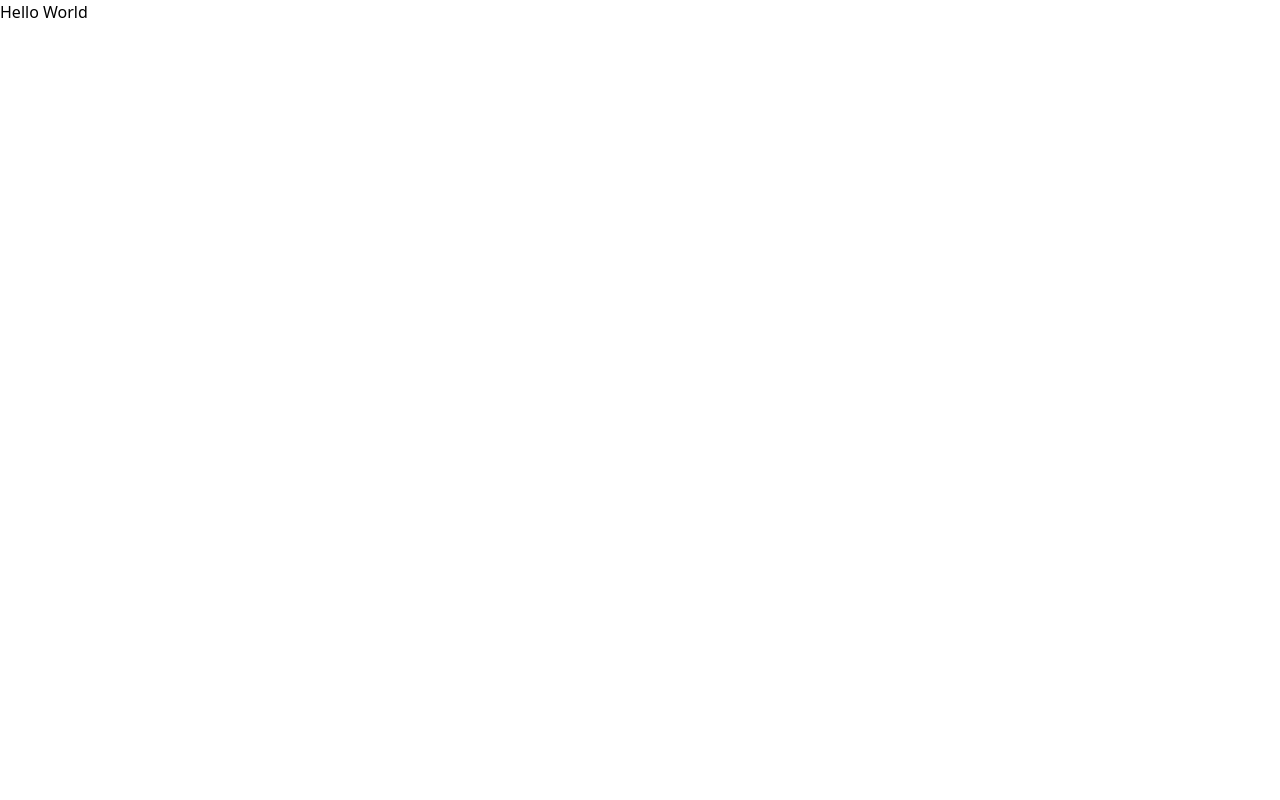
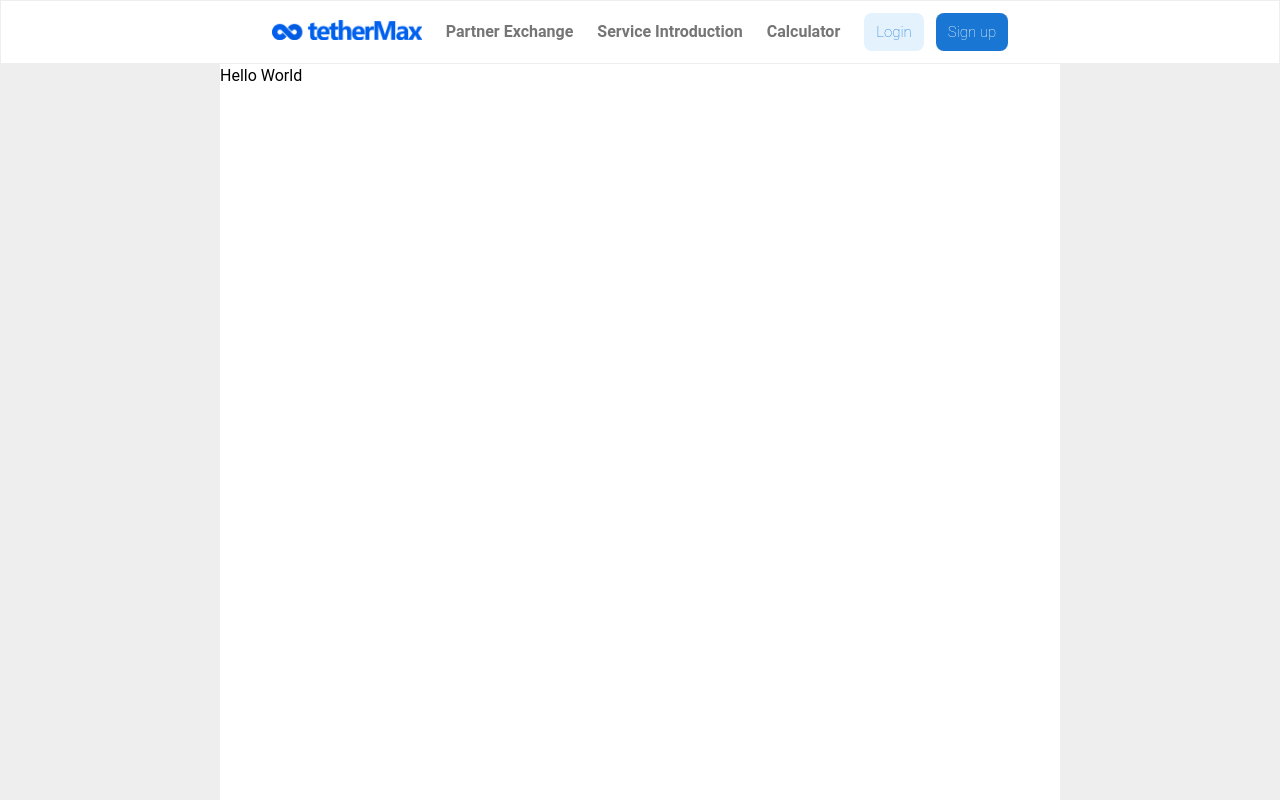
Before and after one commit to MuhammadAinurR/tetherMax-clone, a Next.js app: page / in a window 1280 px wide. Built offline with nearby package versions, Linux system fonts and the light colour scheme.

Commit message:
feat: navbar and layout

```diff
--- /dev/null
+++ b/src/app/(home)/affiliated/page.js
@@ -0,0 +1,3 @@
+export default function Affiliated() {
+    return <div>Affiliated</div>;
+}
--- a/src/app/(home)/layout.js
+++ b/src/app/(home)/layout.js
@@ -1,15 +1,19 @@
+import Navbar from "@/components/Navbar";
 import "./../globals.css";
 
 export const metadata = {
-  title: "Create Next App",
-  description: "Generated by create next app",
+  title: "tetherMax - Get your crypto trading fee back in real time!",
+  description: "tethermax.io",
 };
 
 export default function RootLayout({ children }) {
   return (
     <html lang="en">
       <body>
-        {children}
+        <Navbar />
+        <div className="bg-gray-200 min-h-screen pt-16 flex justify-center">
+          <div className="w-[840px] bg-white">{children}</div>
+        </div>
       </body>
     </html>
   );
--- /dev/null
+++ b/src/app/(home)/payback/page.js
@@ -0,0 +1,3 @@
+export default function Payback() {
+    return <div>Payback</div>;
+}
--- /dev/null
+++ b/src/app/(home)/service-intro/page.js
@@ -0,0 +1,3 @@
+export default function ServiceIntro() {
+    return <div>ServiceIntro</div>;
+}
--- /dev/null
+++ b/src/components/Navbar.js
@@ -0,0 +1,71 @@
+"use client";
+import Image from "next/image";
+import Link from "next/link";
+import { usePathname } from "next/navigation";
+
+export default function Navbar() {
+  const pathname = usePathname();
+
+  const isActive = (path) => pathname === path;
+
+  return (
+    <div className="fixed top-0 left-0 right-0 flex justify-center items-center w-full h-16 bg-white text-gray-600 z-50 font-bold border">
+      <div className="flex gap-6 items-center">
+        <div className="flex items-center mb-1">
+          <Link href="/">
+            <Image
+              src="/images/tethermax_logo.png"
+              width={150}
+              height={150}
+              alt="Picture of the author"
+            />
+          </Link>
+        </div>
+        <div className="flex gap-6 items-center">
+          <Link href="/affiliated">
+            <p
+              className={
+                isActive("/affiliated")
+                  ? "text-blue-500"
+                  : "hover:text-blue-500 hover:text-[17px]"
+              }
+            >
+              Partner Exchange
+            </p>
+          </Link>
+          <Link href="/service-intro">
+            <p
+              className={
+                isActive("/service-intro")
+                  ? "text-blue-500"
+                  : "hover:text-blue-500 hover:text-[17px]"
+              }
+            >
+              Service Introduction
+            </p>
+          </Link>
+          <Link href="/payback">
+            <p
+              className={
+                isActive("/payback")
+                  ? "text-blue-500"
+                  : "hover:text-blue-500 hover:text-[17px]"
+              }
+            >
+              Calculator
+            </p>
+          </Link>
+        </div>
+
+        <div className="flex items-center gap-3 text-[15px] font-thin">
+          <button className="bg-blue-50 text-blue-700 px-[12px] py-[8px] rounded-lg">
+            Login
+          </button>
+          <button className="bg-blue-700 text-white px-[12px] py-[8px] rounded-lg">
+            Sign up
+          </button>
+        </div>
+      </div>
+    </div>
+  );
+}
--- a/tailwind.config.js
+++ b/tailwind.config.js
@@ -1,5 +1,6 @@
 /** @type {import('tailwindcss').Config} */
-module.exports = {
+const withMT = require("@material-tailwind/react/utils/withMT");
+module.exports = withMT({
   content: [
     "./app/**/*.{js,ts,jsx,tsx,mdx}",
     "./pages/**/*.{js,ts,jsx,tsx,mdx}",
@@ -12,4 +13,4 @@ module.exports = {
     extend: {},
   },
   plugins: [],
-}
+});
```
Also changed, not shown: public/images/tethermax_logo.png (added).
